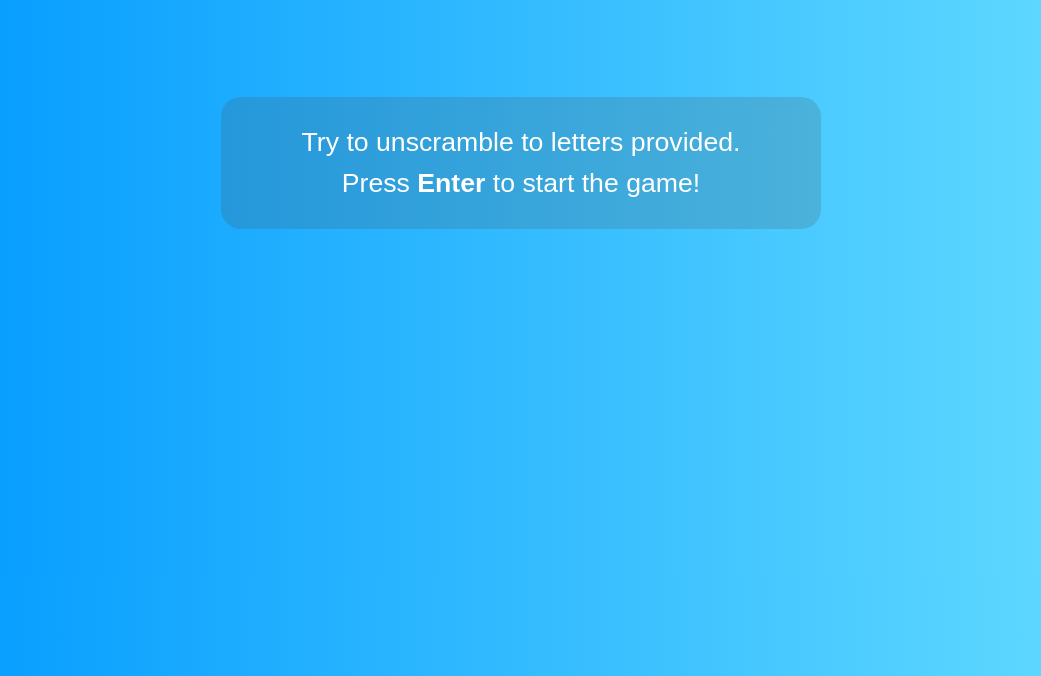
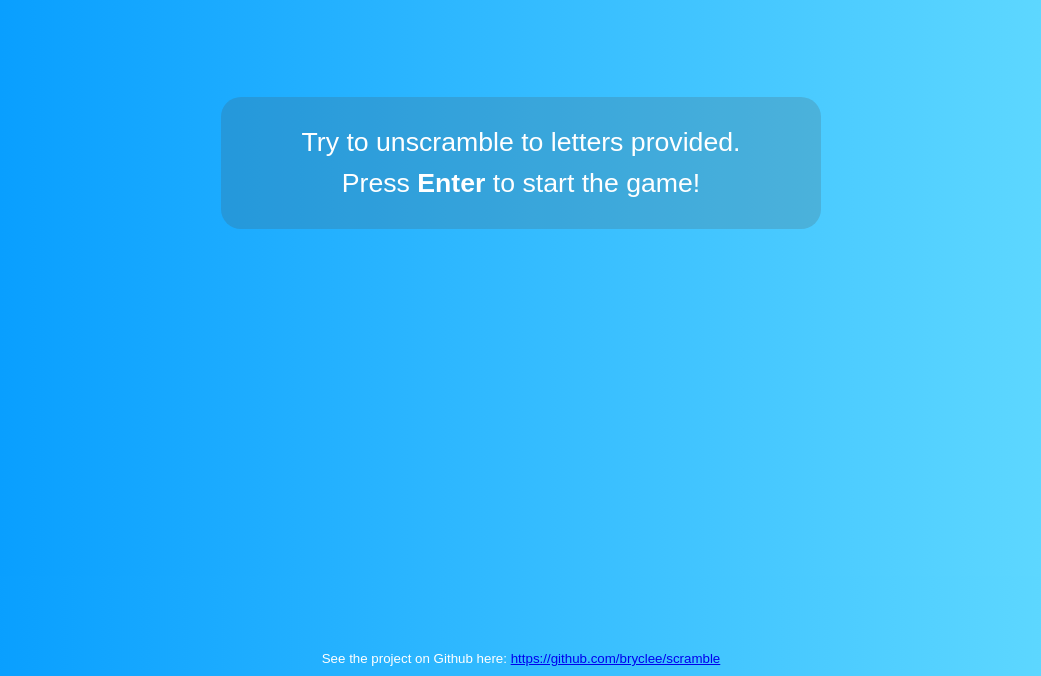
Before and after one commit to bryclee/scramble, a website: page public/index.html in a window 1280 px wide. Shown: the part 124-800 px from the top of the page, without its empty margins (119-1160 px from the left). Drawn offline with nearby package versions, Linux system fonts and the light colour scheme.

Commit message:
[feature] Adds footer

```diff
--- a/public/appStyle.css
+++ b/public/appStyle.css
@@ -13,6 +13,15 @@ html, body {
 .header-title {
   display: inline-block;
   margin: 20px;
+}
+
+.footer {
+  bottom: 10px;
+  font-size: 10pt;
+  left: 50%;
+  position: absolute;
+  margin: 0;
+  transform: translate(-50%, 0);
 }
 
 .game-container {
--- a/public/index.html
+++ b/public/index.html
@@ -38,8 +38,11 @@
         <div class="info">Press <strong>Enter</strong> to play again!</div>
       </div>
 
-    </div>
-  </main>
+    </main>
+    <footer class="footer">
+        See the project on Github here: <a href="https://github.com/bryclee/scramble">https://github.com/bryclee/scramble</a>
+    </footer>
+  </div>
 
   <script src="scripts/app.js"></script>
 
```
Also changed, not shown: server/wordnikApi/wordnikHelpers.js (+4 -3 lines).
